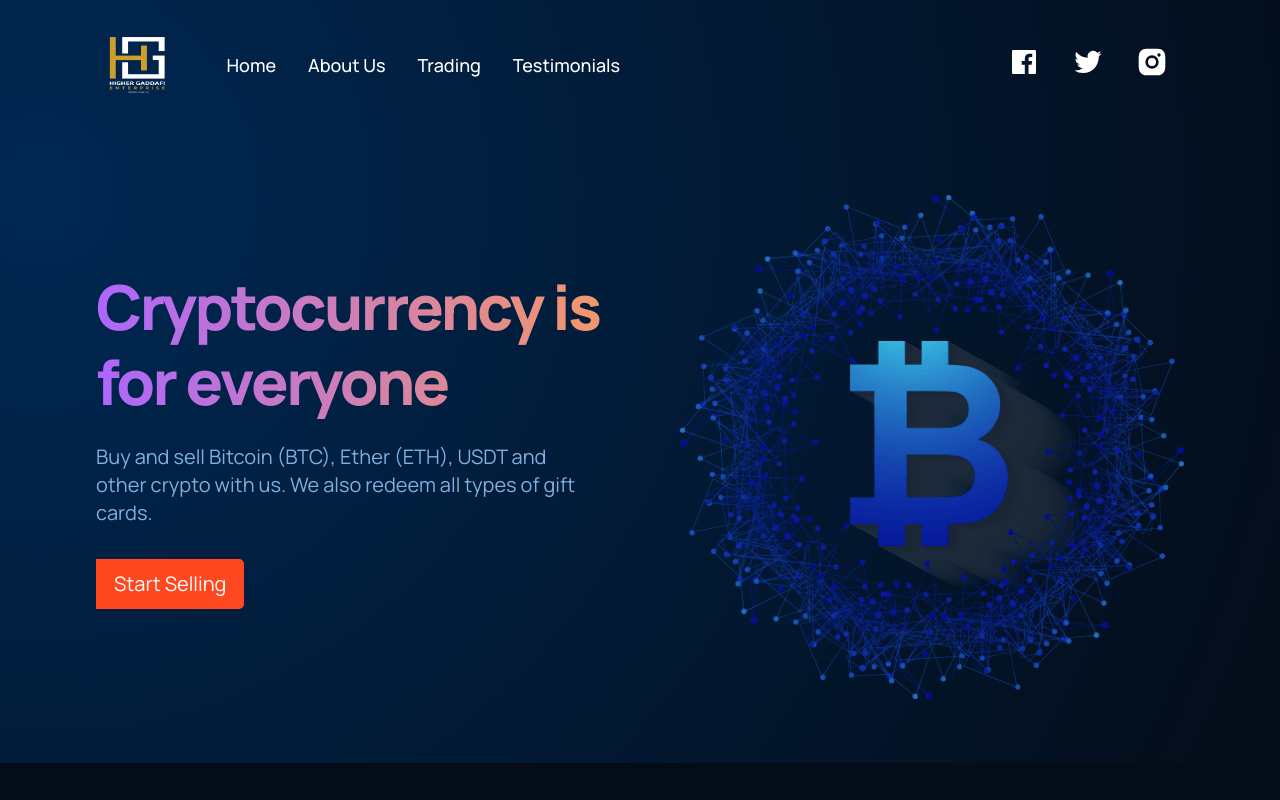
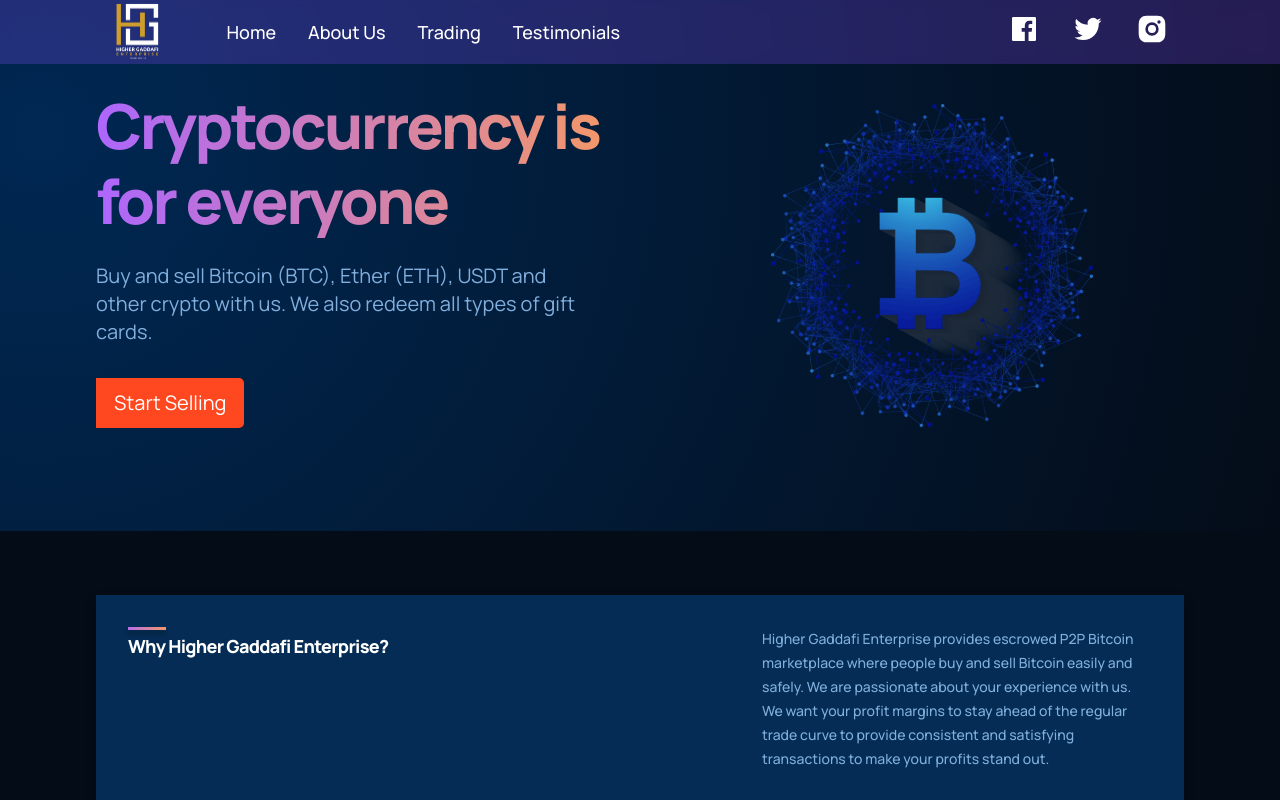
Before and after one commit to movelop/higher-gaddafi, a React (Create React App) app: page / in a window 1280 px wide. Shown: the top 800 px of the page. Built offline with nearby package versions, Linux system fonts and the light colour scheme.

Commit message:
navbar fixed

```diff
--- a/src/components/navbar/navbar.css
+++ b/src/components/navbar/navbar.css
@@ -1,8 +1,16 @@
 .gpt3__navbar {
+    width: 100%;
     display: flex;
     justify-content: space-between;
+    height: 40px;
     align-items: center;
     padding: 2rem 6rem;
+    background: rgba(137, 75, 252, 0.25);
+    backdrop-filter: blur(6px);
+    -webkit-backdrop-filter: blur(4px);
+    position: fixed;
+    top: 0;
+    z-index: 2;
 }
 
 .gpt3__navbar-links {
@@ -20,6 +28,7 @@
 .gpt3__navbar-links_logo img {
     width: 82.56px;
     height: 62.56px;
+    object-fit: contain;
 }
 
 .gpt3__navbar-links_container {
@@ -120,6 +129,11 @@
         padding: 2rem;
     }
 
+    .gpt3__navbar-links_logo img {
+        width: 72.56px;
+        height: 52.56px;
+    }
+
     .gpt3__navbar-sign {
         display: none;
     }
--- a/src/containers/header/header.css
+++ b/src/containers/header/header.css
@@ -109,8 +109,9 @@
 }
 
 .gpt3__header-image img {
-    width: 100%;
-    height: 100%;
+    width: 80%;
+    height: 80%;
+    object-fit: contain;
 }
 
 @media screen and (max-width: 1050px) {
```
